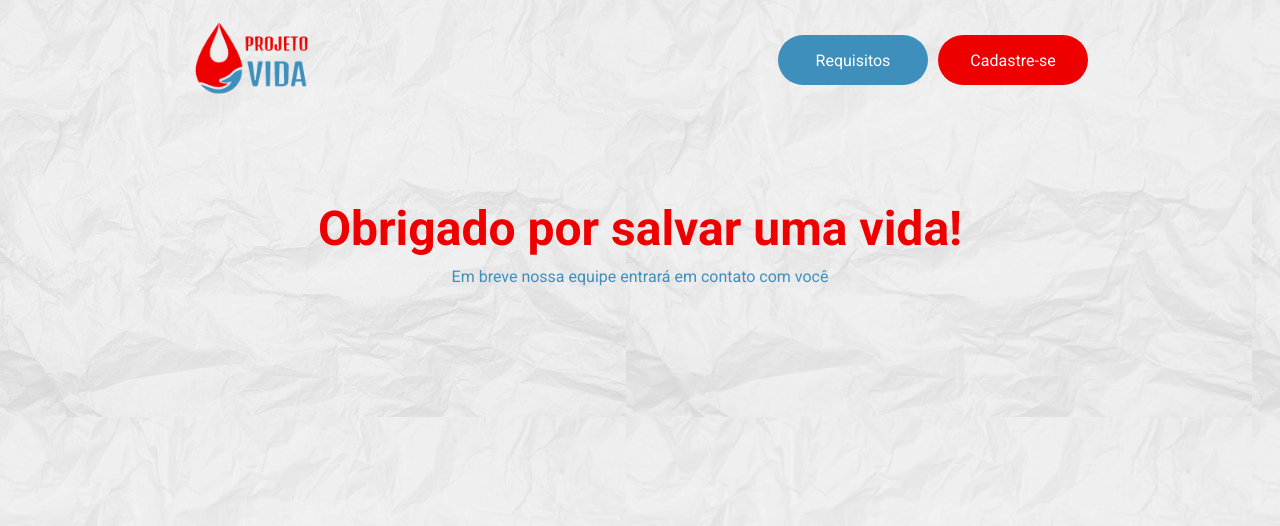
After one commit to casemiroj/ProjetoVida, a PHP site: page /sucesso.php in a window 1280 px wide. The commit adds this page. Shown: the top 526 px of the page. Run offline with PHP 8.4, Linux system fonts and the light colour scheme.

```diff
--- a/cadastro.php
+++ b/cadastro.php
@@ -30,7 +30,7 @@
             <h2>Faça seu cadastro</h2>
             <p>Ajude a salvar uma vida</p>
 
-            <form action="action.php" method="post">
+            <form action="grava.php" method="post">
                 <fieldset class="dadosPessoais">
                     <label for="nomeSobrenome">Nome completo</label>
                     <input name="nomeSobrenome" type="text" id="nomeSobrenome" class="inputPadrao" placeholder="Nome completo" required>
--- /dev/null
+++ b/conecta.php
@@ -0,0 +1,6 @@
+<?php
+
+    //URL, USUARIO, SENHA, NOME DO BANCO
+    $conexao = mysqli_connect('localhost', 'root', '', 'bdprojetovida');
+
+?>
--- /dev/null
+++ b/css/sucesso.css
@@ -0,0 +1,13 @@
+/* SUCESSO */
+.agradecimento h2 {
+    text-align: center;
+    color: #EF0000;
+    font-size: 3rem;
+}
+
+.agradecimento p {
+    text-align: center;
+    color: #3F8FBC;
+    font-size: 1rem;
+    margin-top: 10px;
+}
--- /dev/null
+++ b/sucesso.php
@@ -0,0 +1,36 @@
+<!DOCTYPE html>
+<html lang="en">
+<head>
+    <meta charset="UTF-8">
+    <meta name="viewport" content="width=device-width, initial-scale=1.0">
+    <title>Projeto Vida - Cadastro</title>
+    <link href="https://fonts.googleapis.com/css2?family=Roboto:ital,wght@0,100;0,300;0,400;0,500;0,700;0,900;1,100;1,300;1,400;1,500;1,700;1,900&display=swap" rel="stylesheet">
+    <link rel="stylesheet" href="css/estilos.css">
+    <link rel="stylesheet" href="css/sucesso.css">
+</head>
+<body>
+    <header>
+        <nav class="menu">
+
+            <a href="index.php">
+                <img class="logo" src="img/logo2.png" alt="">
+            </a>
+            <div class="btns">
+                <a href="cadastro.php">
+                    <div class="btn-cadastro"> <p>Cadastre-se</p> </div>
+                </a>
+
+                <a href="requisitos.php">
+                    <div class="btn-requisitos"> <p>Requisitos</p> </div>
+                </a>
+            </div>
+        </nav>
+    </header>
+    <main>
+        <section class="agradecimento">
+            <h2>Obrigado por salvar uma vida!</h2>
+            <p>Em breve nossa equipe entrará em contato com você</p>
+        </section>
+    </main>
+</body>
+</html>
```
Also changed, not shown: action.php (deleted, +0 -14 lines), grava.php (added, +19 -0 lines).
